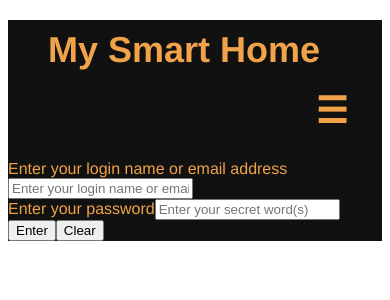
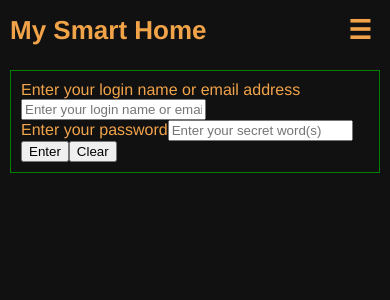
Before and after one commit to arun-alagesan/homeautomation, a Vue app in the folder my-home/web/vue-ui/: page /login in a window 390 px wide. Shown: the top 300 px of the page. Built offline with nearby package versions, Linux system fonts and the light colour scheme.

Commit message:
fixed app height and space for menu

```diff
--- a/my-home/web/vue-ui/src/App.vue
+++ b/my-home/web/vue-ui/src/App.vue
@@ -7,13 +7,24 @@
       <div class="clearfix"></div>
     </header>
 
-
-    <router-view v-on:setAuthenticated = "setAuthenticated" />
+    <div class="content">
+      <router-view  />
+    </div>
   </div>
 </template>
 
 <style lang="scss">
+body{
+  margin: 0;
+  padding: 0;
+  height: 100%;
+}
+.content{
+  padding: 10px;
+  margin : 10px;
+  border : 1px solid green;
 
+}
 #app {
   font-family: Avenir, Helvetica, Arial, sans-serif;
   -webkit-font-smoothing: antialiased;
@@ -21,8 +32,8 @@
   margin:0 auto;
   padding: 0;
   max-width: 1200px;
+  height: 100vh;
   background-color : rgb(17, 17,17);
-
   color : rgb(241, 163,73)
 }
 
@@ -45,15 +56,17 @@ header{
   }
 
   @media (max-width: 768px) {
+    margin : 0;
 
     .menu-toggle{
         display:block;
+        font-size: 26px;
+        line-height: 40px;
         width: 40px;
         height: 40px;
         margin: 10px;
         float: right;
         cursor: pointer;
-          font-size: 36px;
         font-weight: 700;
         color:rgb(241, 163,73);
         text-align : center;
--- a/my-home/web/vue-ui/src/components/ui/nav-bar/nav-bar-brand.vue
+++ b/my-home/web/vue-ui/src/components/ui/nav-bar/nav-bar-brand.vue
@@ -30,6 +30,14 @@ export default {
    text-decoration: none;
    font-weight: 700;
 
+   @media (max-width: 768px ) {
+
+      font-size: 26px;
+      height : 40px;
+      line-height: 40px;
+      padding: 10px;
+
+   }
 }
 
 </style>
--- a/my-home/web/vue-ui/src/components/ui/nav-bar/nav-bar.vue
+++ b/my-home/web/vue-ui/src/components/ui/nav-bar/nav-bar.vue
@@ -61,19 +61,18 @@ export default {
             display: flex;
         }
 
-
         @media (max-width: 768px){
 
             width: 100%;
-            text-align: center;
+
 
             ul {
 
                 display: none;
-                position: relative;
+                position: absolute;
+                background-color:  rgb(17, 17,17);;
                 width: 100%;
-
-
+                margin: 0;
             }
 
             &.active{
```
Lines whose indentation alone changed are shown as unchanged.
